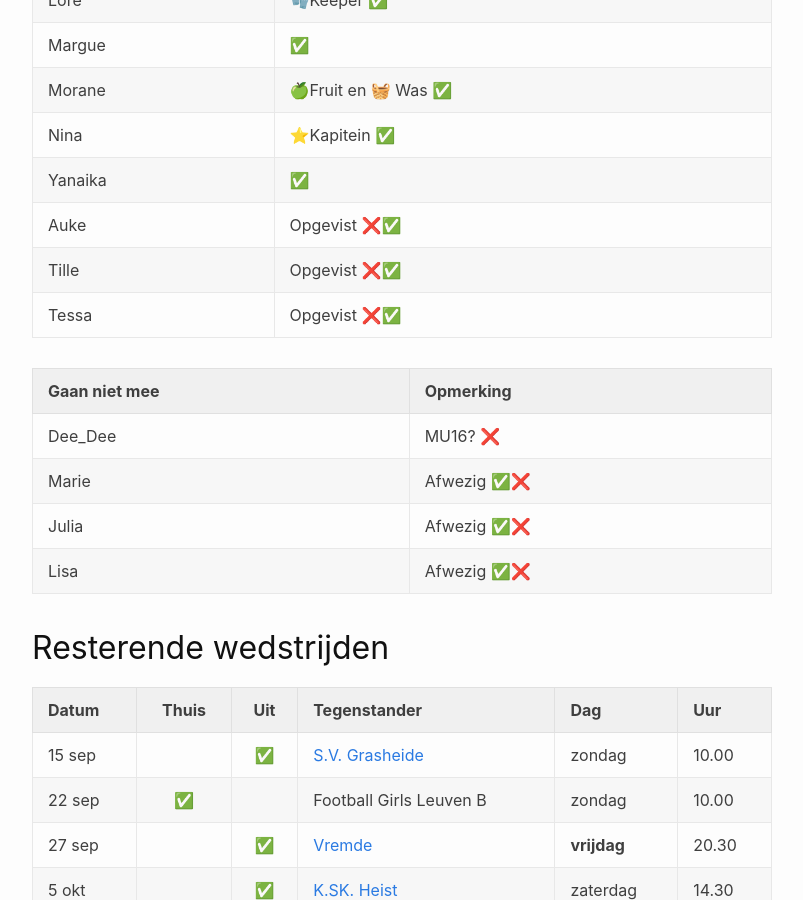
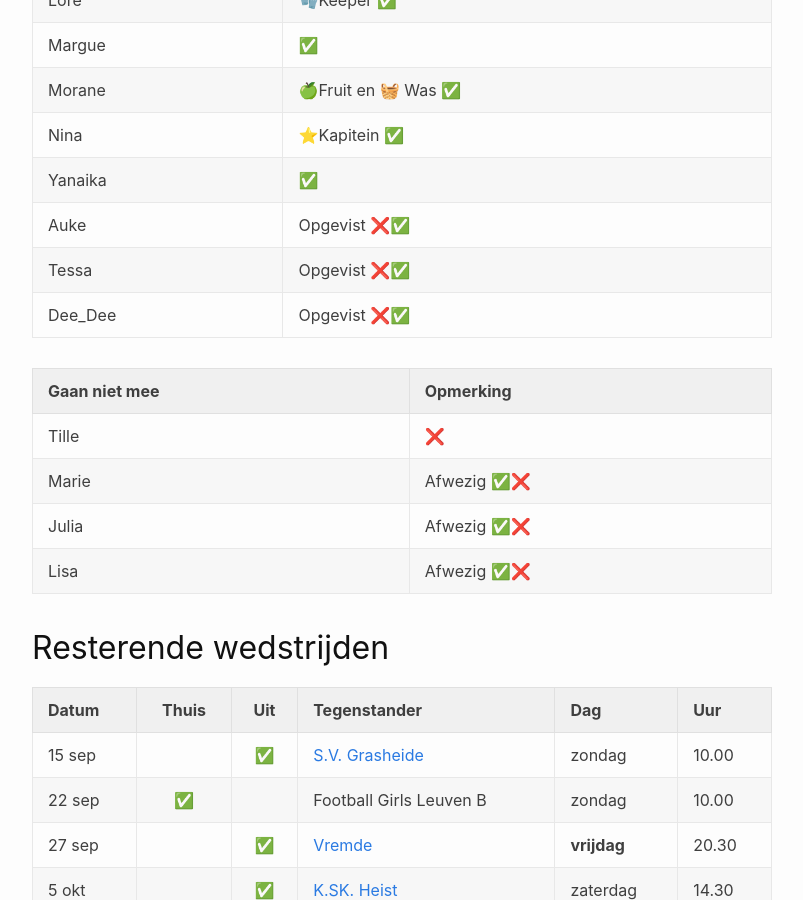
Before and after one commit to mu20-haacht/mu20-haacht.github.io, a Jekyll site: the page built from 2425/part1.md, in a window 1280 px wide and 900 px high, scrolled down 820 px. Shown: the whole window, without its empty margins (238-1041 px from the left). Built offline with Jekyll 4.4.1, drawn with Linux system fonts in a browser that asks for light colours.

Commit message:
Update player's attendance for upcoming matches

```diff
--- a/2425/part1.md
+++ b/2425/part1.md
@@ -27,12 +27,12 @@ Op deze pagina vind je allerlei nuttige informatie & afspraken voor 2024/2025 -
 | Nina     | ⭐Kapitein ✅        |
 | Yanaika  | ✅                   |
 | Auke     | Opgevist ❌✅        |
-| Tille    | Opgevist ❌✅        |
 | Tessa    | Opgevist ❌✅        |
+| Dee_Dee  | Opgevist ❌✅        |
 
 | Gaan niet mee | Opmerking    |
 | ------------- | ------------ |
-| Dee_Dee       | MU16? ❌     |
+| Tille         | ❌           |
 | Marie         | Afwezig ✅❌ |
 | Julia         | Afwezig ✅❌ |
 | Lisa          | Afwezig ✅❌ |
@@ -109,7 +109,7 @@ Op deze pagina vind je allerlei nuttige informatie & afspraken voor 2024/2025 -
 | Naam    | 1 sep | 7 sep | 15 sep     | 22 sep | 27 sep | 5 okt | 13 okt | 20 okt | 26 okt | 3 nov | 10 nov | 16 nov | 24 nov | 1 dec | 5 dec | ❓  |
 | ------- | ----- | ----- | ---------- | ------ | ------ | ----- | ------ | ------ | ------ | ----- | ------ | ------ | ------ | ----- | ----- | --- |
 | Auke    | ✅⚕️  | ✅❌  | ❌✅       | -      | -      | -     | -      | -      | -      | -     | -      | -      | -      | -     | -     | -   |
-| Dee Dee | ✅    | ✅❌  | ❌ -> MU16 | -      | -      | -     | -      | -      | -      | -     | -      | -      | -      | -     | -     | -   |
+| Dee Dee | ✅    | ✅❌  | ❌✅ | -      | -      | -     | -      | -      | -      | -     | -      | -      | -      | -     | -     | -   |
 | Ella    | ✅    | ✅    | ✅         | -      | -      | -     | -      | -      | -      | -     | -      | -      | -      | -     | -     | -   |
 | Esmee   | ✅    | ❌⚕️  | ✅         | -      | -      | -     | -      | -      | -      | -     | -      | -      | -      | -     | -     | -   |
 | Febe    | ✅    | ✅    | ✅         | -      | -      | -     | -      | -      | -      | -     | -      | -      | -      | -     | -     | -   |
@@ -125,7 +125,7 @@ Op deze pagina vind je allerlei nuttige informatie & afspraken voor 2024/2025 -
 | Morane  | ✅    | ❌✅  | ✅         | -      | -      | -     | -      | -      | -      | -     | -      | -      | -      | -     | -     | -   |
 | Nina    | ✅    | ✅    | ✅         | -      | -      | -     | -      | -      | -      | -     | -      | -      | -      | -     | -     | -   |
 | Tessa   | ✅    | ✅    | ❌✅       | -      | -      | -     | -      | -      | -      | -     | -      | -      | -      | -     | -     | -   |
-| Tille   | ✅    | ✅⚕️  | ❌✅       | -      | -      | -     | -      | -      | -      | -     | -      | -      | -      | -     | -     | -   |
+| Tille   | ✅    | ✅⚕️  | ❌       | -      | -      | -     | -      | -      | -      | -     | -      | -      | -      | -     | -     | -   |
 | Yanaika | ✅    | ✅    | ✅         | -      | -      | -     | -      | -      | -      | -     | -      | -      | -      | -     | -     | -   |
 
 ### Fruit & Was Schema
```
